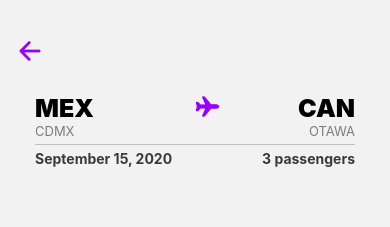
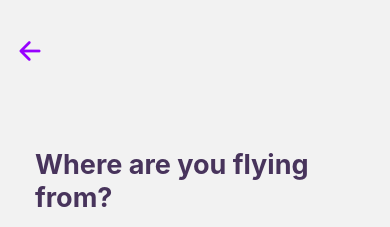
Before and after one commit to Diana-Camz/flightApp, a React Native app: screen /Origin in a window 390 px wide. Shown: the top 227 px of the page. Built offline with nearby package versions, Linux system fonts and the light colour scheme.

Commit message:
configure passing parameters between screens

```diff
--- a/src/components/booking/FlightInfo.js
+++ b/src/components/booking/FlightInfo.js
@@ -7,13 +7,13 @@ const FlightInfo = ({origin, destiny, dateDeparture, passengers}) => {
     <View style={styles.container}>
         <View style={styles.mainInfo_container}>
             <View style={styles.origin_container}>
-              <Text style={[styles.city_title, {textAlign: 'left'}]}>{origin[0]}</Text>
-              <Text style={[styles.city_subtitle, {textAlign: 'left'}]}>{origin[1]}</Text>
+              <Text style={[styles.city_title, {textAlign: 'left'}]}>{origin.slice(-3)}</Text>
+              <Text style={[styles.city_subtitle, {textAlign: 'left'}]}>{origin.slice(0,-6)}</Text>
             </View>
             <Ionicons name='airplane' size={25} color={'#9700FF'} style={styles.icon}/>
             <View style={styles.destiny_container}>
-              <Text style={[styles.city_title, {textAlign: 'right'}]}>{destiny[0]}</Text>
-              <Text style={[styles.city_subtitle, {textAlign: 'right'}]}>{destiny[1]}</Text>
+              <Text style={[styles.city_title, {textAlign: 'right'}]}>{destiny.slice(-3)}</Text>
+              <Text style={[styles.city_subtitle, {textAlign: 'right'}]}>{destiny.slice(0,-6)}</Text>
             </View>
         </View>
         <View style={styles.detailsInfo_container}>
--- a/src/screens/bookingScreens/Dates.js
+++ b/src/screens/bookingScreens/Dates.js
@@ -5,12 +5,16 @@ import { Ionicons } from '@expo/vector-icons';
 import ButtonNext from '../../components/booking/ButtonNext';
 import FlightInfo from '../../components/booking/FlightInfo';
 
-const Dates = ({navigation}) => {
+const Dates = ({route, navigation}) => {
   const [isActive, setIsActive] = useState(false);
   const [startDate, setstartDate] = useState('');
-  const [endDate, setEndDate] = useState('')
+  const [endDate, setEndDate] = useState('');
   const [markedDates, setMarkedDates] = useState({});
   const currentDay = new Date().toISOString().split('T')[0];
+  const {origin, destiny} = route.params;
+  const getMonth = new Date(startDate).getMonth();
+  const getDay = new Date(startDate).getDate() + 1;
+  const getYear = new Date(startDate).getFullYear();
 
   const onDayPress = (day) => {
  if(!startDate || (startDate && endDate)){
@@ -57,13 +61,19 @@ const Dates = ({navigation}) => {
 };
 }
 
+  const handleSendData = () => {
+    console.log(getDay)
+    console.log(getMonth)
+    console.log(getYear)
+  }
+
   return (
     <View style={styles.container}>
       <Ionicons name={'arrow-back'} size={30} style={styles.icon} onPress={() => navigation.goBack()}/>
       <FlightInfo
-        origin={['MEX', 'CDMX']}
-        destiny={['CAN', 'OTAWA']}
-        dateDeparture={'September 15, 2020'}
+        origin={origin}
+        destiny={destiny}
+        dateDeparture={getDay === 'Invalid Date' ? '' : `${getMonth} ${getDay}, ${getYear}`}
         passengers={3}
       />
       <View style={styles.input_container}>
@@ -81,7 +91,7 @@ const Dates = ({navigation}) => {
 />
       </View>
       <View style={styles.button_container}>
-        <ButtonNext title={'Next'} onPress={() => {navigation.navigate('Passengers')}} isActive={isActive}/>
+        <ButtonNext title={'Next'} onPress={handleSendData} isActive={isActive}/>
       </View>
     </View>
   )
--- a/src/screens/bookingScreens/Destiny.js
+++ b/src/screens/bookingScreens/Destiny.js
@@ -1,12 +1,15 @@
 import {StyleSheet, Text, TextInput, View } from 'react-native'
 import React, { useEffect, useState } from 'react'
 import { Ionicons } from '@expo/vector-icons';
+import { SelectList } from 'react-native-dropdown-select-list';
+import data from '../../data/data.json'
 import ButtonNext from '../../components/booking/ButtonNext';
 import FlightInfo from '../../components/booking/FlightInfo';
 
-const Destiny = ({navigation}) => {
+const Destiny = ({route, navigation}) => {
   const [destiny, setDestiny] = useState('')
   const [isActive, setIsActive] = useState(false)
+  const {origin} = route.params;
 
   useEffect(() =>{
     if(destiny.length >= 1){
@@ -16,20 +19,28 @@ const Destiny = ({navigation}) => {
     }}, [destiny])
 
   const handleSendData = () => {
-    navigation.navigate('Dates')
+    const airport = destiny.slice(-3)
+    const capital = destiny.slice(0,-6)
+    navigation.navigate('Dates', {origin: origin, destiny: destiny})
+    console.log(typeof destiny)
   }
   return (
     <View style={styles.container}>
       <Ionicons name={'arrow-back'} size={30} style={styles.icon} onPress={() => navigation.goBack()}/>
       <FlightInfo
-        origin={['MEX', 'CDMX']}
-        destiny={['CAN', 'OTAWA']}
-        dateDeparture={'September 15, 2020'}
-        passengers={3}
+        origin={origin}
+        destiny={destiny}
+        dateDeparture={''}
+        passengers={0}
       />
       <View style={styles.input_container}>
         <Text style={styles.title}>Where will you be flying to?</Text>
-        <TextInput style={styles.input} placeholder='Select Location' onChangeText={val => setDestiny(val)}></TextInput>
+        <SelectList
+          setSelected={(val) => setDestiny(val)}
+          data={data}
+          save="value"
+          placeholder='Select your airport'
+        />
       </View>
       <View style={styles.button_container}>
         <ButtonNext title={'Next'} onPress={handleSendData} isActive={isActive}/>
@@ -51,6 +62,7 @@ const styles = StyleSheet.create({
     fontWeight: '700',
     color: '#48345c',
     width: 250,
+    marginBottom: 30,
   },
   icon: {
     marginTop: 20,
--- a/src/screens/bookingScreens/Origin.js
+++ b/src/screens/bookingScreens/Origin.js
@@ -19,30 +19,29 @@ const Origin = ({navigation}) => {
     }}, [origin])
 
   const handleSendData = () => {
-    //navigation.navigate('Destiny')
     const airport = origin.slice(-3)
     const capital = origin.slice(0,-6)
     console.log(capital)
+    navigation.navigate('Destiny', {origin: origin})
+    return [airport, capital]
   }
   return (
     <View style={styles.container}>
       <Ionicons name={'arrow-back'} size={30} style={styles.icon} onPress={() => navigation.goBack()}/>
-      <FlightInfo
-        origin={['MEX', 'CDMX']}
-        destiny={['CAN', 'OTAWA']}
-        dateDeparture={'September 15, 2020'}
-        passengers={3}
-      />
+      {isActive ? <FlightInfo
+        origin={origin}
+        destiny={''}
+        dateDeparture={''}
+        passengers={0}
+      /> : ''}
       <View style={styles.input_container}>
         <Text style={styles.title}>Where are you flying from?</Text>
-        {/* <TextInput style={styles.input} placeholder='Select Location' onChangeText={val => setOrigin(val)}> */}
         <SelectList
-        setSelected={(val) => setOrigin(val)}
-        data={data}
-        save="value"
-        placeholder='Select your airport'
-    />
-        {/* </TextInput> */}
+          setSelected={(val) => setOrigin(val)}
+          data={data}
+          save="value"
+          placeholder='Select your airport'
+        />
       </View>
       <View style={styles.button_container}>
         <ButtonNext title={'Next'} onPress={handleSendData} isActive={isActive}/>
```
